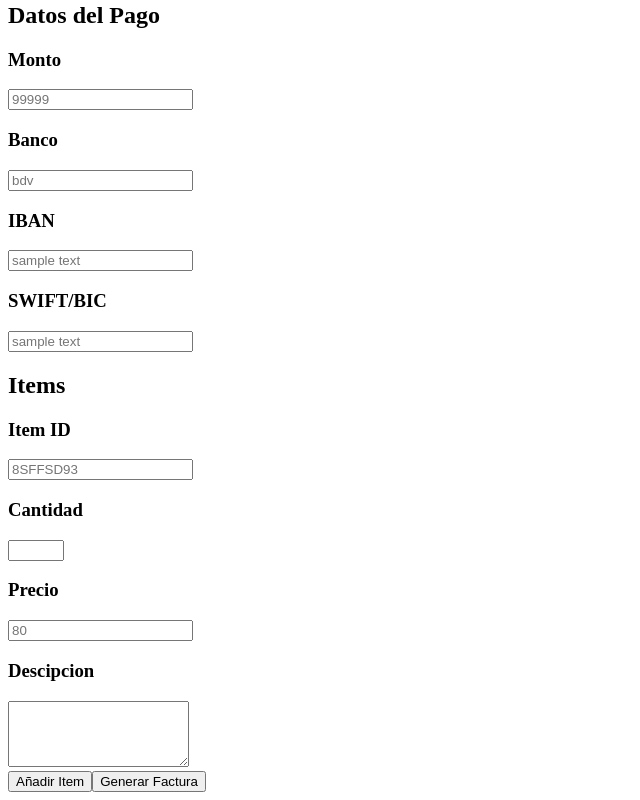
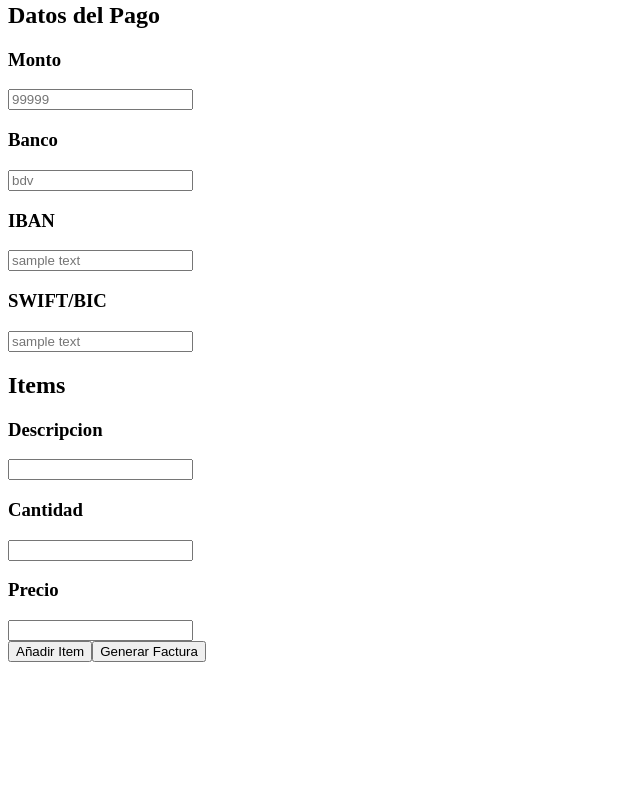
Before and after one commit to lovomax/billGenerator, a React (Vite) app: page / in a window 1280 px wide. Shown: the part 953-1753 px from the top of the page, without its empty margins (0-640 px from the left). After the commit the page ends 1623 px from the top, so only its background shows below. Built offline with nearby package versions, Linux system fonts and the light colour scheme.

Commit message:
Añadido MaterialUI, se modificó la renderización de algunos inputs

```diff
--- a/package.json
+++ b/package.json
@@ -8,6 +8,9 @@
     "preview": "vite preview"
   },
   "dependencies": {
+    "@emotion/react": "^11.9.3",
+    "@emotion/styled": "^11.9.3",
+    "@mui/material": "^5.8.3",
     "react": "^18.0.0",
     "react-dom": "^18.0.0",
     "react-router-dom": "^6.3.0"
--- a/src/pages/Home/index.jsx
+++ b/src/pages/Home/index.jsx
@@ -16,7 +16,8 @@ export function Home() {
   /* bills: name, address{country, street, floor, office, postal code}, price?, bank, IBAN, SWIFT/BIC, item[{qty, price, description}]*/
   const [data, setData] = useState({});
   const [itemData, setItemData] = useState({});
-  const [items, setItems] = useState([]); //<------ TE QUEDASTE AQUI, IMPLEMENTA EL BOTON PARA CREAR ITEMS
+  const [items, setItems] = useState([]);
+  const inputs = [{name: 'descripcionItem', label:'Descripcion', tag:'textarea', type: 'textarea'}, {name: 'cantidadItem', label: 'Cantidad', tag:'input', type:'number'}, {name: 'precioItem', label: 'Precio', tag:'input', type:'number'}];
 
   const catchData = ({ target }) => {
     const { name, value } = target;
@@ -28,6 +29,7 @@ export function Home() {
     setItemData((state) => ({ ...state, [name]: value }));
   };
   const itemRegister = () => {
+    if(itemData.descripcionItem)
     setItems((state) => [
       ...state,
       {
@@ -186,48 +188,18 @@ export function Home() {
             <div className="items">
               <h2>Items</h2>
               <div className="row">
-                <div className="col col-lg-3">
-                  <h3>Item ID</h3>
-                  <input
-                    className="form-control"
-                    type="text"
-                    placeholder="8SFFSD93"
-                    aria-label="Item ID"
-                  />
-                </div>
-                <div class="col col-lg-3">
-                  <h3>Cantidad</h3>
-                  <input
-                    type="number"
-                    name="cantidadItem"
-                    min="1"
-                    max="15"
-                    onChange={catchItemData}
-                  />
-                </div>
-                <div class="col col-lg-3">
-                  <h3>Precio</h3>
-                  <input
-                    class="form-control"
-                    type="text"
-                    name="precioItem"
-                    placeholder="80"
-                    aria-label="Precio"
-                    onChange={catchItemData}
-                  />
-                </div>
-                <div class="row">
-                  <div class="col col-lg-3">
-                    <h3>Descipcion</h3>
-                    <textarea
-                      class="form-control"
-                      id="textArea"
-                      name="descripcionItem"
-                      rows="4"
-                      onChange={catchItemData}
-                    ></textarea>
-                  </div>
-                </div>
+                {inputs.map( ({ name, label, type }) => (
+                  <> {/*name: 'descripcionItem', label:'Descripcion', tag:'textarea', type: 'text'*/ }
+                    <div class="col col-lg-3">
+                      <h3>{label}</h3>
+                      <input
+                        type={type}
+                        name={name}
+                        label={label}
+                        onChange={catchItemData}/>
+                    </div>
+                  </>
+                ))}
               </div>
               {items?.map((item) => (
                 <>
```
Also changed, not shown: 1 other file (tests, documents, lock files or other folders).
